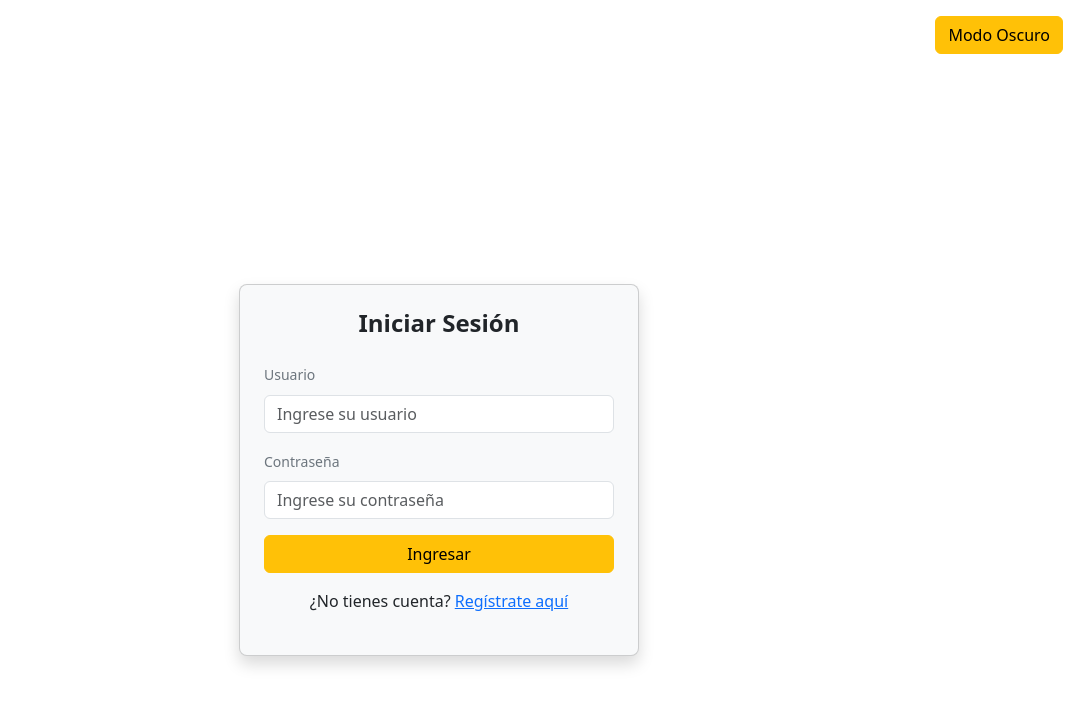
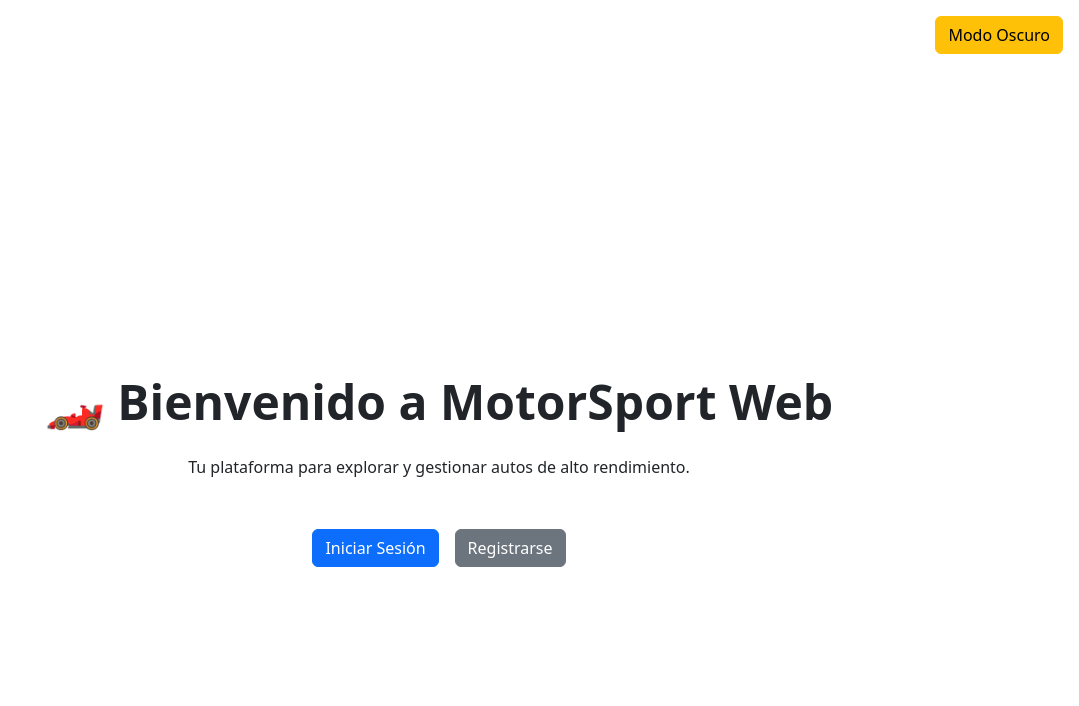
Before and after one commit to BenjaminAlejandroZepeda/MotorSport_web, a React (Vite) app in the folder MotorSport_web/: page / in a window 1280 px wide. Shown: the top 706 px of the page, without its empty margins (201-1280 px from the left). Built offline with nearby package versions, Linux system fonts and the light colour scheme.

Commit message:
Correción de ruta

```diff
--- a/MotorSport_web/src/routes/AppRoutes.jsx
+++ b/MotorSport_web/src/routes/AppRoutes.jsx
@@ -4,12 +4,15 @@ import RegisterForm from "../components/RegisterForm";
 import Catalog from "../pages/Catalog";
 import AdminPanel from "../pages/AdminPanel";
 import ProtectedRoute from "../components/ProtectedRoute";
+import Home from "../pages/Home"; // ✅ Importa tu componente de página Home
 
 export default function AppRoutes() {
   return (
     <Routes>
-      <Route path="/" element={<LoginForm />} />
+      <Route path="/" element={<Home />} /> {/* ✅ Página por defecto */}
+      <Route path="/login" element={<LoginForm />} />
       <Route path="/register" element={<RegisterForm />} />
+
       <Route
         path="/catalog"
         element={
@@ -18,6 +21,7 @@ export default function AppRoutes() {
           </ProtectedRoute>
         }
       />
+
       <Route
         path="/admin"
         element={
@@ -26,6 +30,8 @@ export default function AppRoutes() {
           </ProtectedRoute>
         }
       />
+
+      {/* Cualquier ruta no definida redirige a Home */}
       <Route path="*" element={<Navigate to="/" />} />
     </Routes>
   );
```
